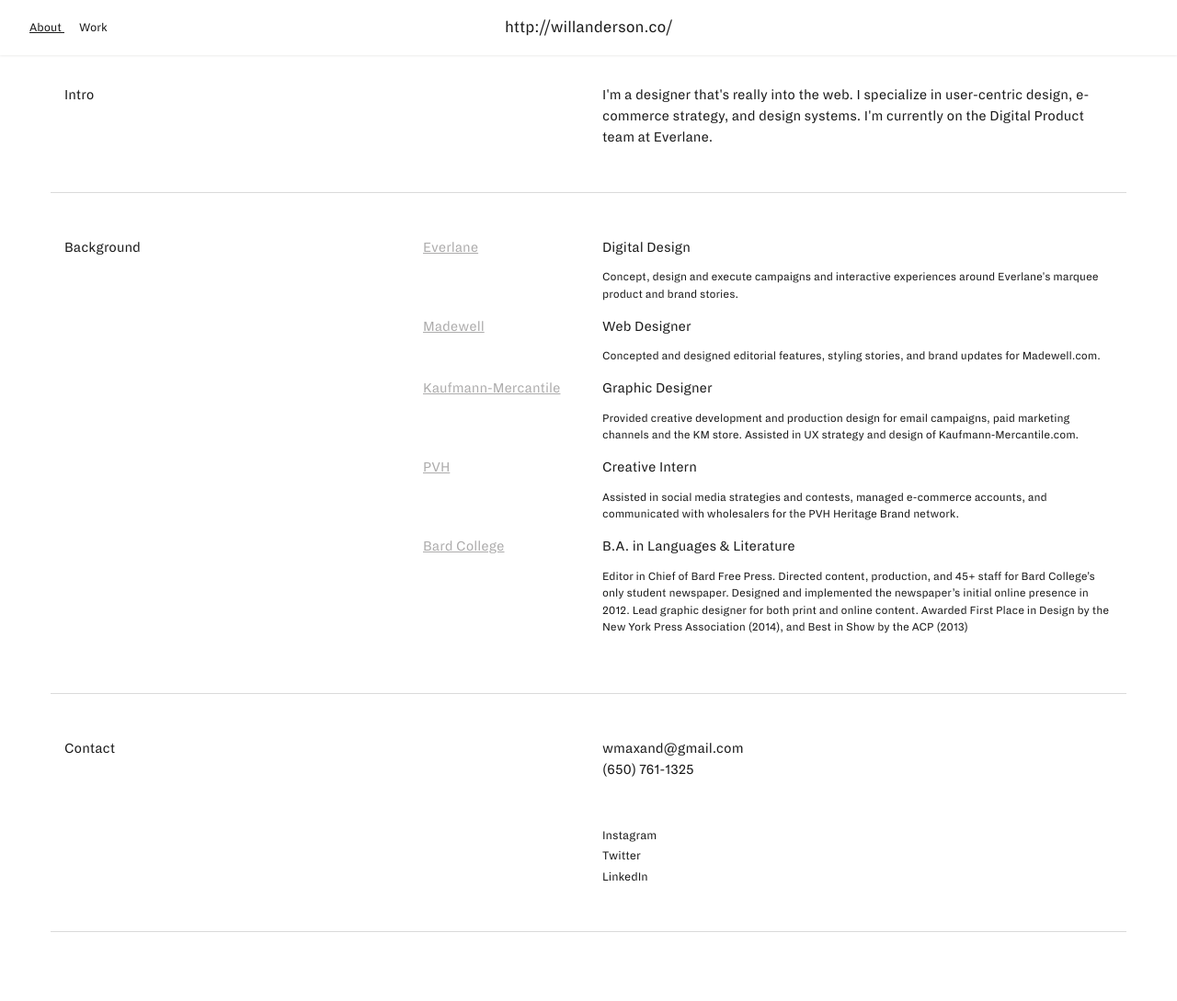
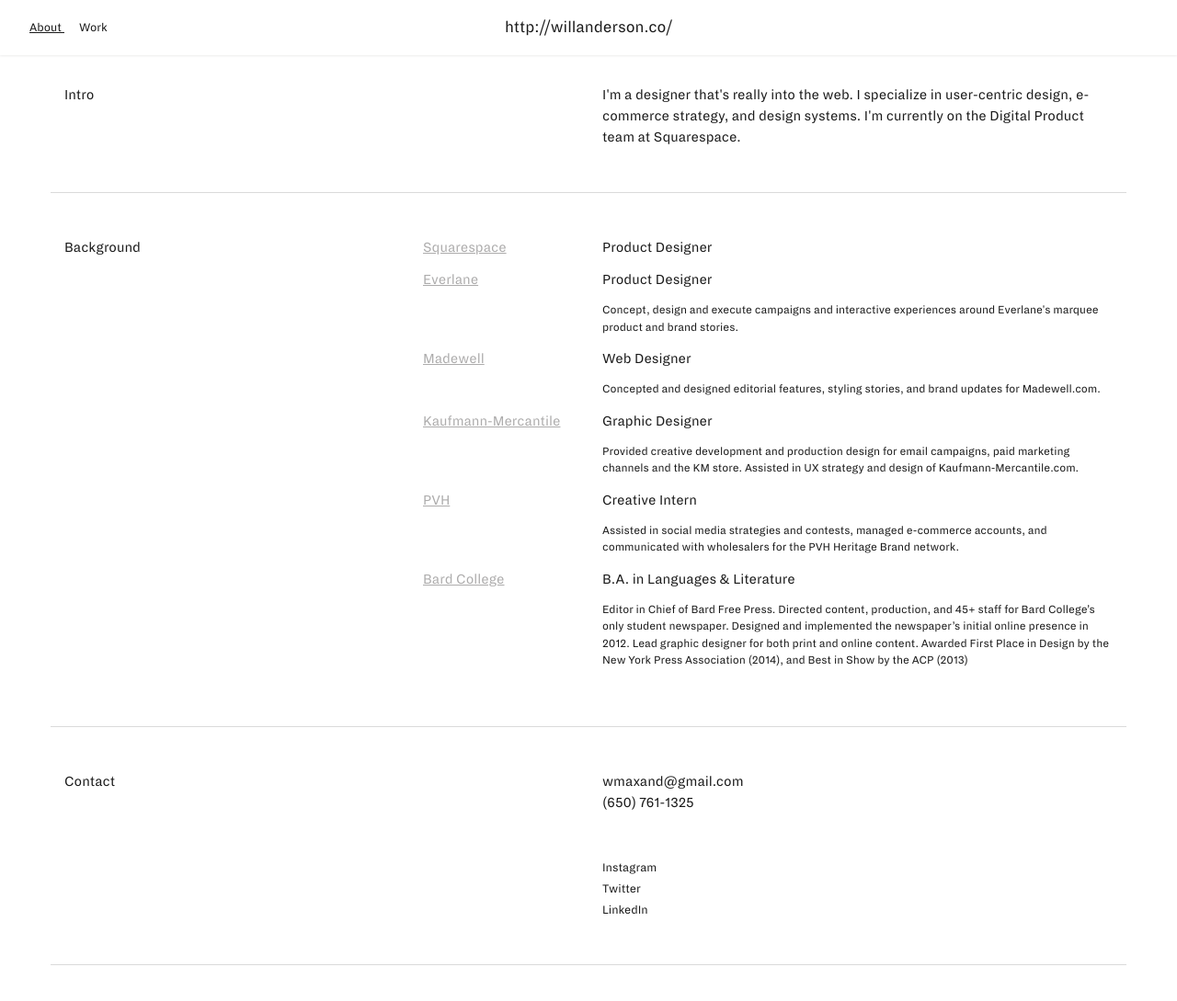
Before and after one commit to willanderson/portfolio, a Jekyll site: the page built from about.md, in a window 1280 px wide and 1098 px high. Shown: the top 1089 px of the window at 92% size. Built offline with Jekyll 4.4.1, drawn with Linux system fonts in a browser that asks for light colours; nearby versions of some CDN libraries.

Commit message:
Updated About

```diff
--- a/about.md
+++ b/about.md
@@ -4,10 +4,13 @@
 navigation_weight: 1
 intro: 'I''m a designer that''s really into the web. I specialize in user-centric
   design,  e-commerce strategy, and design systems. I''m currently on the Digital
-  Product team at Everlane. '
+  Product team at Squarespace. '
 background:
+- company: Squarespace
+  title: Product Designer
+  description:
 - company: Everlane
-  title: Digital Design
+  title: Product Designer
   description: Concept, design and execute campaigns and interactive experiences around
     Everlane's marquee product and brand stories.
 - company: Madewell
```
